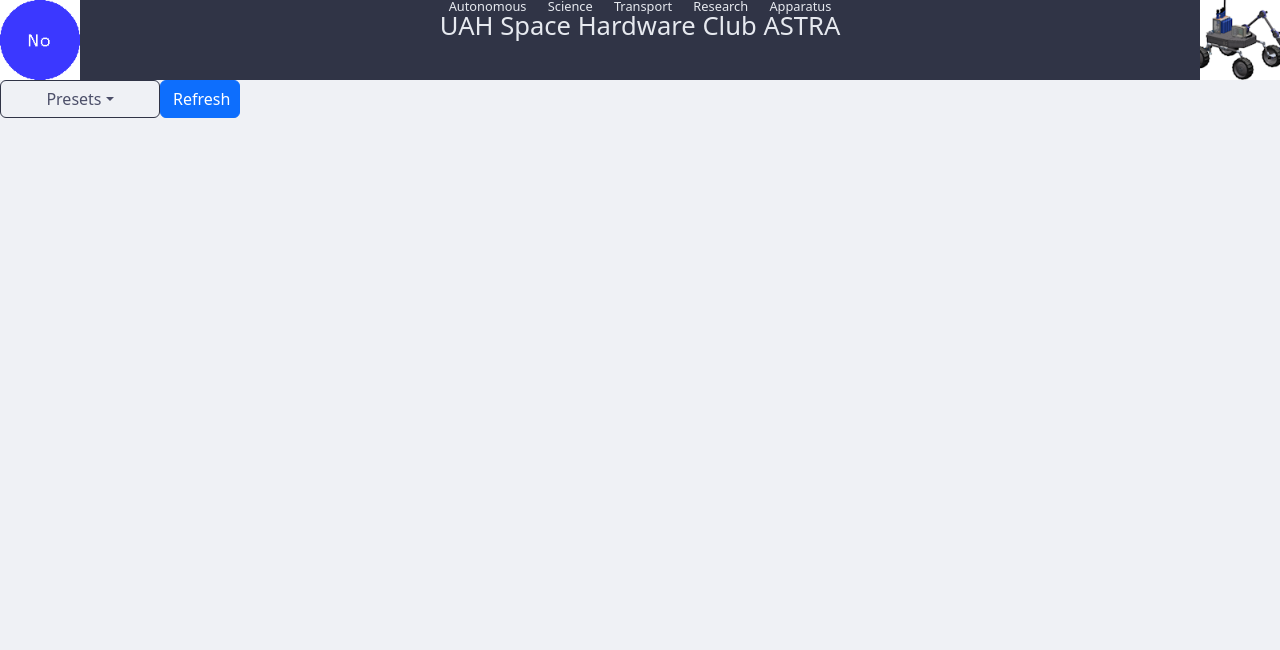
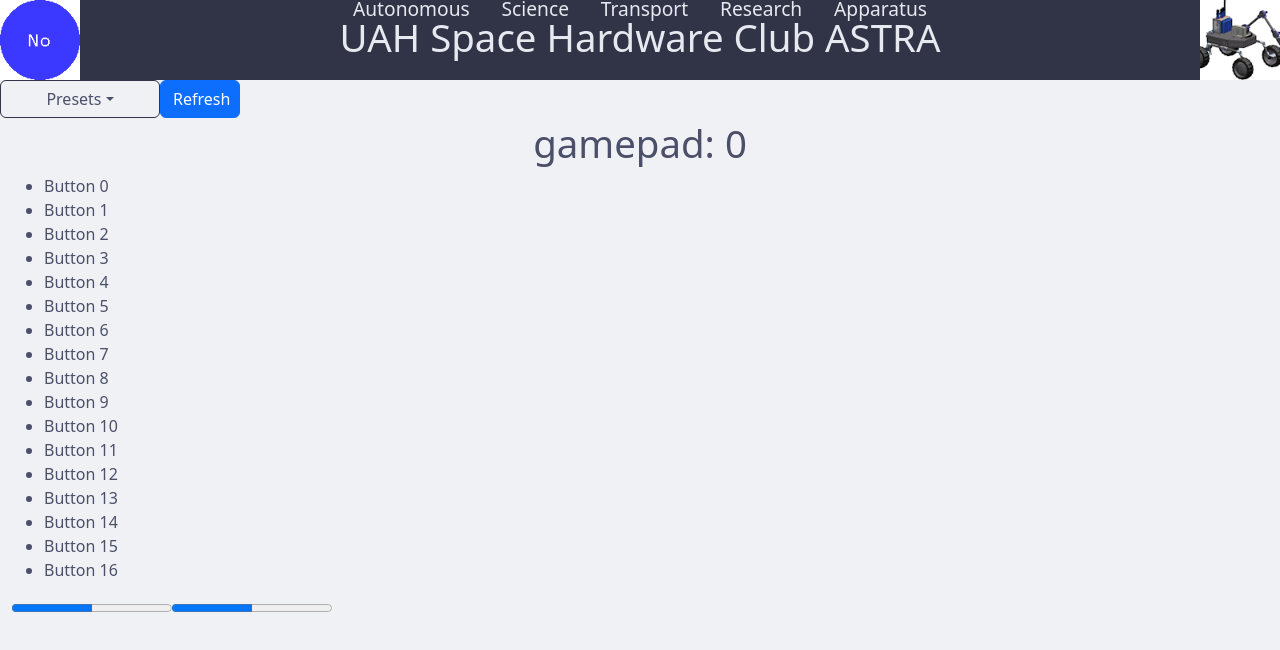
Before and after one commit to SHC-ASTRA/rover-Basestation-Frontend, a React (Vite) app: page / in a window 1280 px wide. Shown: the top 650 px of the page. Built offline with nearby package versions, Linux system fonts and the light colour scheme.

Commit message:
Made Controller a bit cleaner

```diff
--- a/src/App.css
+++ b/src/App.css
@@ -62,7 +62,7 @@
 h1 {
 	color: var(--text-color);
 	text-align: center;
-	font-size: 2cqi;
+	font-size: 3vi;
 	margin-top: 0;
 }
 
--- a/src/App.tsx
+++ b/src/App.tsx
@@ -1,9 +1,7 @@
 import Banner from './Banner';
-import Controller from './controller';
+import Controller_Display, { Controller } from './Controller';
 export default function App()
 {
- 	return (<>
-	<Controller/>
-	<Banner/>
-	</>);
+	Controller();
+ 	return (<><Banner/><Controller_Display /></>);
 }
--- /dev/null
+++ b/src/Controller.tsx
@@ -0,0 +1,164 @@
+import Container from "./components/dev/Container";
+
+let gamePads : (Gamepad | null)[];
+let loopStarted : boolean;
+
+export function Controller()
+{
+	window.addEventListener("gamepadconnected", () => {
+		if(gamePads != null && gamePads[0])
+			return;
+		GamepadConnected();
+	});
+
+	window.addEventListener("gamepaddisconnected", () => {
+		if(gamePads[0] == null)
+			//Hardware disconnect
+			return;
+		GamepadDisconnected();
+	});
+}
+function Controller_Display()
+{
+	return (
+		<>
+			<Container padUp='var(--buttonHeight)' padRight='12px' padDown='12px' padLeft='12px' widthSize='var(--standardSourceWidth)' heightSize='var(--standardSourceHeight)'>
+				<div id="controller0">
+					<h1>
+						gamepad: 0
+					</h1>
+
+					<ul className='buttons'>
+						<>
+							<li className='button'>
+								Button 0
+							</li>
+							<li className='button'>
+								Button 1
+							</li>
+							<li className='button'>
+								Button 2
+							</li>
+							<li className='button'>
+								Button 3
+							</li>
+							<li className='button'>
+								Button 4
+							</li>
+							<li className='button'>
+								Button 5
+							</li>
+							<li className='button'>
+								Button 6
+							</li>
+							<li className='button'>
+								Button 7
+							</li>
+							<li className='button'>
+								Button 8
+							</li>
+							<li className='button'>
+								Button 9
+							</li>
+							<li className='button'>
+								Button 10
+							</li>
+							<li className='button'>
+								Button 11
+							</li>
+							<li className='button'>
+								Button 12
+							</li>
+							<li className='button'>
+								Button 13
+							</li>
+							<li className='button'>
+								Button 14
+							</li>
+							<li className='button'>
+								Button 15
+							</li>
+							<li className='button'>
+								Button 16
+							</li>
+						</>
+					</ul>
+				</div>
+
+				<div className='axes'>
+					<progress className='axis' max='2' value='1'>
+						0
+					</progress>
+					<progress className='axis' max='2' value='1'>
+						1
+					</progress>
+				</div>
+  			</Container>
+		</>
+	);
+}
+
+function GamepadDisconnected()
+{
+	document.querySelector('#controller0')?.remove();
+	gamePads = [];
+	console.warn("Gamepad Disconnected");
+}
+
+function GamepadConnected()
+{
+	gamePads = navigator.getGamepads();
+	if(gamePads[0] == null)
+	{
+		console.warn("No gamepad found");
+		return;
+	}
+	console.warn("Gamepad Connected");
+
+	if (!loopStarted) {
+	  requestAnimationFrame(updateStatus);
+	  loopStarted = true;
+	}
+
+}
+
+function updateStatus()
+{
+	if (gamePads[0])
+	{
+		const d = document.getElementById("controller0");
+		console.warn(d);
+		const buttonElements = d?.getElementsByClassName("button");
+		for (const [i, button] of gamePads[0].buttons.entries())
+		{
+			if(!buttonElements)
+			{
+				console.warn('Controller Disconnected');
+				return;
+			}
+
+			const el : Element = buttonElements[i];
+
+			if (button.pressed) {
+			el.textContent = `Button ${i} [PRESSED]`;
+			el.className = "button pressed";
+			} else {
+			el.textContent = `Button ${i}`;
+			el.className = "button";
+			}
+		}
+
+		const axisElements = d?.getElementsByClassName("axis");
+		for (const [i, axis] of gamePads[0].axes.entries())
+		{
+			if(!axisElements)
+				return;
+			const el = axisElements[i];
+			el.textContent = `${i}: ${axis.toFixed(4)}`;
+			el.setAttribute("value", (axis + 1).toString());
+		}
+	}
+	requestAnimationFrame(updateStatus);
+}
+
+export default Controller_Display;
--- a/src/controller.tsx
+++ /dev/null
@@ -1,23 +0,0 @@
-const Controller = () =>
-{
-	window.addEventListener("gamepadconnected", (e) => {
-		console.info (
-			"Gamepad connected at index %d: %s. %d buttons, %d axes.",
-			e.gamepad.index,
-			e.gamepad.id,
-			e.gamepad.buttons.length,
-			e.gamepad.axes.length,
-		);
-	});
-
-	window.addEventListener("gamepaddisconnected", (e) => {
-		console.info (
-			"The bluetooth device has been disconnected unsuccessfully",
-			e.gamepad.index,
-			e.gamepad.id
-		);
-	});
-
-	return(<></>);
-}
-export default Controller;
--- a/src/lib/useWebSocket.tsx
+++ b/src/lib/useWebSocket.tsx
@@ -20,7 +20,7 @@
       const handler = handlers[data.type];
       if (handler) {
         // if there was a handler for our data type, call it
-        console.log(data);
+        //console.log(data);
         handler(data);
       }
     } catch (error) {
@@ -37,11 +37,11 @@
 
     ws.current = new WebSocket(url);
 
-    ws.current.onopen = () => console.log('WebSocket connected');
+    //ws.current.onopen = () => console.log('WebSocket connected');
     ws.current.onmessage = handleMessage;
-    ws.current.onerror = (error) => console.error('WebSocket error:', error);
+    //ws.current.onerror = (error) => console.error('WebSocket error:', error);
     ws.current.onclose = () => {
-      console.log('WebSocket disconnected, retrying in ' + retryDelay + 'ms');
+      //console.log('WebSocket disconnected, retrying in ' + retryDelay + 'ms');
 
       // reconnect after delay
       setTimeout(() => {
```
